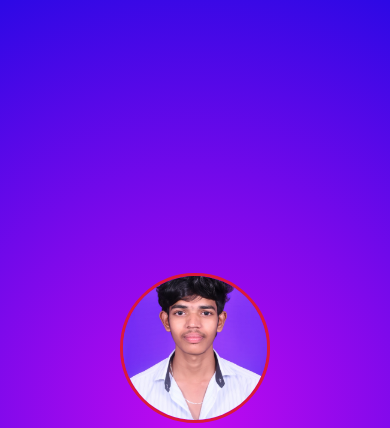
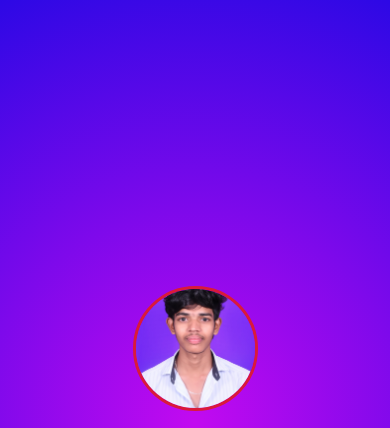
Before and after one commit to mohan-arava/PERSONAL-PRORTFOLIO, a plain HTML site: page index.html in a window 390 px wide. Shown: the top 428 px of the page. Drawn offline with Linux system fonts and the light colour scheme.

Commit message:
Update style.css

```diff
--- a/style.css
+++ b/style.css
@@ -12,10 +12,6 @@ body {
   overflow-x:hidden;
   scrollbar-color: #00ffe1 #050a65;
 }
-
-/* Cursor */
-
-
 /* Hero Section */
 .hero {
   height: 100vh;
@@ -177,8 +173,8 @@ footer a:hover{
     font-size: 2.3rem;
   }
   .profile-pic {
-    width: 150px;
-    height: 150px;
+    width: 125px;
+    height: 125px;
   }
 }
 
```
